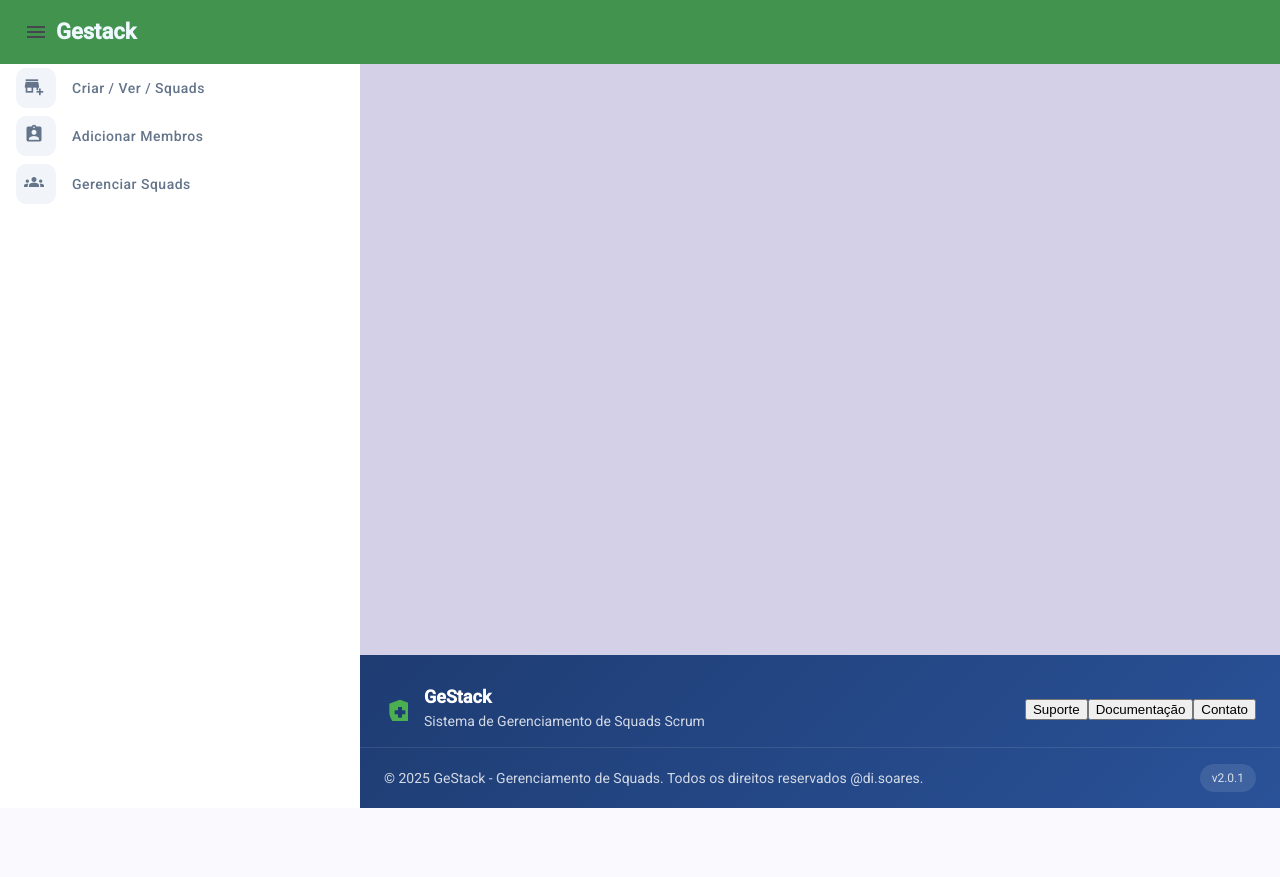
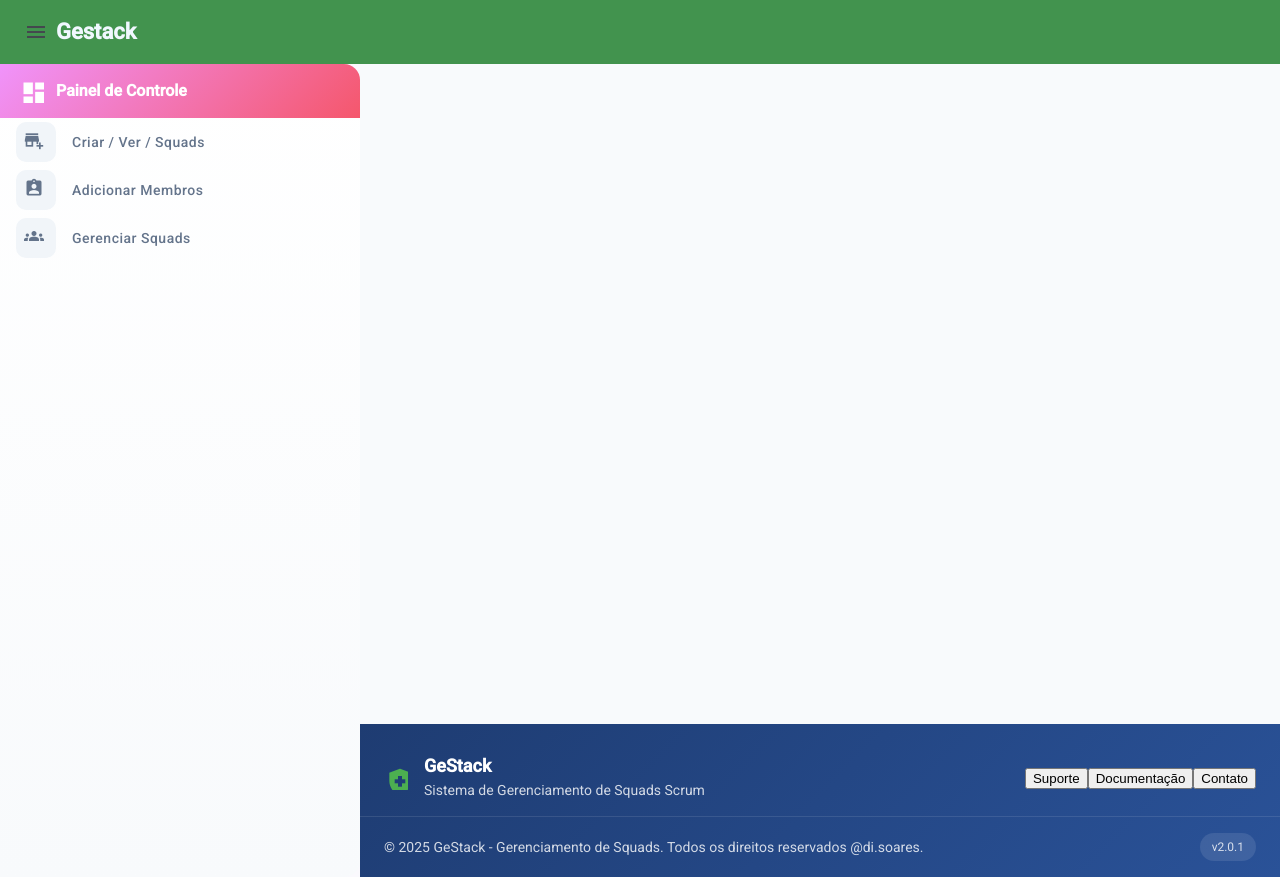
Before and after one commit to Dissoares/GeStack, an Angular app in the folder front/: page / in a window 1280 px wide. Before the commit the page ends 808 px from the top, so only its background shows below. Built offline with nearby package versions, Linux system fonts and the light colour scheme.

Commit message:
estilizando barra lateral e conteudo

```diff
--- a/front/src/app/layout/conteudo/conteudo.component.html
+++ b/front/src/app/layout/conteudo/conteudo.component.html
@@ -1,14 +1,19 @@
 <app-cabecalho (ativarSidebar)="ativarSidebar()"></app-cabecalho>
 
-<mat-sidenav-container fxLayout="row" fxLayout.lt-md="column">
-  <mat-sidenav #sidenav mode="side" opened class="menu">
+<mat-sidenav-container>
+  <mat-sidenav #sidenav [mode]="ehDispositivoMobile ? 'over' : 'side'" [opened]="!ehDispositivoMobile"
+    class="barra-lateral">
+    <div class="cabecalho-barra">
+      <mat-icon class="logo-barra">dashboard</mat-icon>
+      <span class="titulo-barra">Painel de Controle</span>
+    </div>
     <app-menu-lateral></app-menu-lateral>
   </mat-sidenav>
 
-  <mat-sidenav-content class="corpo-conteudo" fxFlex="100%" fxFlex.l-md="100%">
-    <mat-card class="conteudo">
+  <mat-sidenav-content class="fundo-conteudo">
+    <div class="conteudo">
       <router-outlet></router-outlet>
-    </mat-card>
+    </div>
     <app-rodape></app-rodape>
   </mat-sidenav-content>
 </mat-sidenav-container>
--- a/front/src/app/layout/conteudo/conteudo.component.scss
+++ b/front/src/app/layout/conteudo/conteudo.component.scss
@@ -1,25 +1,30 @@
-mat-sidenav {
-  border-radius: 0px;
+.barra-lateral {
+  background: linear-gradient(180deg, #ffffff 0%, #f8fafc 100%);
   border: none;
 }
 
-.corpo-conteudo {
-  height: 93vh;
+.cabecalho-barra {
+  padding: 15px 20px;
   display: flex;
-  flex-direction: column;
-  flex: 1;
+  align-items: center;
+  background: linear-gradient(135deg, #f093fb 0%, #f5576c 100%);
+  color: white;
+
+  .logo-barra {
+    font-size: 28px;
+    margin-right: 12px;
+  }
+
+  .titulo-barra {
+    font-size: 16px;
+    font-weight: 600;
+  }
+}
+
+.fundo-conteudo {
+  background: #f8fafc;
 }
 
 .conteudo {
-  display: flex;
-  flex-direction: column;
-  background-color: #0d00802a;
-  border-radius: 0px;
-  box-shadow: none;
-  padding: 20px;
-  flex: 1;
+  min-height: calc(100vh - 140px);
 }
-
-.menu {
-  background-color: #ffffff;
-}
--- a/front/src/app/layout/conteudo/conteudo.component.ts
+++ b/front/src/app/layout/conteudo/conteudo.component.ts
@@ -2,11 +2,13 @@ import { MenuLateralComponent } from '../menu-lateral/menu-lateral.component';
 import { MatSidenav, MatSidenavModule } from '@angular/material/sidenav';
 import { BreakpointObserver, Breakpoints } from '@angular/cdk/layout';
 import { CabecalhoComponent } from '../cabecalho/cabecalho.component';
+import { NavigationEnd, Router, RouterModule } from '@angular/router';
 import { MatToolbarModule } from '@angular/material/toolbar';
 import { RodapeComponent } from '../rodape/rodape.component';
 import { Component, OnInit, ViewChild } from '@angular/core';
 import { MatCardModule } from '@angular/material/card';
-import { RouterModule } from '@angular/router';
+import { MatIconModule } from '@angular/material/icon';
+import { filter, Subject, takeUntil } from 'rxjs';
 import { CommonModule } from '@angular/common';
 
 @Component({
@@ -18,30 +20,61 @@ import { CommonModule } from '@angular/common';
     MatToolbarModule,
     MatSidenavModule,
     RodapeComponent,
+    MatCardModule,
+    MatIconModule,
     RouterModule,
     CommonModule,
-    MatCardModule
   ],
   templateUrl: './conteudo.component.html',
   styleUrls: ['./conteudo.component.scss'],
 })
 export class ConteudoComponent implements OnInit {
-  @ViewChild('sidenav') sidenav!: MatSidenav;
+  @ViewChild('sidenav') public barraLateral!: MatSidenav;
+
   public ehDispositivoMobile: boolean = false;
+  private destroy$ = new Subject<void>();
 
-  constructor(private observer: BreakpointObserver) {}
+  constructor(private observer: BreakpointObserver, private router: Router) {}
 
-  public ngOnInit() {
+  public ngOnInit(): void {
     this.verificarSeEhDispositivoMobile();
+    this.configurarNavegacao();
   }
 
-  public ativarSidebar() {
-    this.sidenav.toggle();
+  public ngOnDestroy(): void {
+    this.destroy$.next();
+    this.destroy$.complete();
   }
 
-  public verificarSeEhDispositivoMobile() {
-    this.observer.observe([Breakpoints.Handset]).subscribe((resultado) => {
-      this.ehDispositivoMobile = resultado.matches;
-    });
+  public ativarSidebar(): void {
+    this.barraLateral.toggle();
+  }
+
+  private verificarSeEhDispositivoMobile(): void {
+    this.observer
+      .observe([Breakpoints.Handset])
+      .pipe(takeUntil(this.destroy$))
+      .subscribe((resultado) => {
+        this.ehDispositivoMobile = resultado.matches;
+
+        if (this.ehDispositivoMobile && this.barraLateral) {
+          this.barraLateral.close();
+        }
+      });
+  }
+
+  private configurarNavegacao(): void {
+    if (this.ehDispositivoMobile) {
+      this.router.events
+        .pipe(
+          filter((event) => event instanceof NavigationEnd),
+          takeUntil(this.destroy$)
+        )
+        .subscribe(() => {
+          if (this.barraLateral) {
+            this.barraLateral.close();
+          }
+        });
+    }
   }
 }
```
